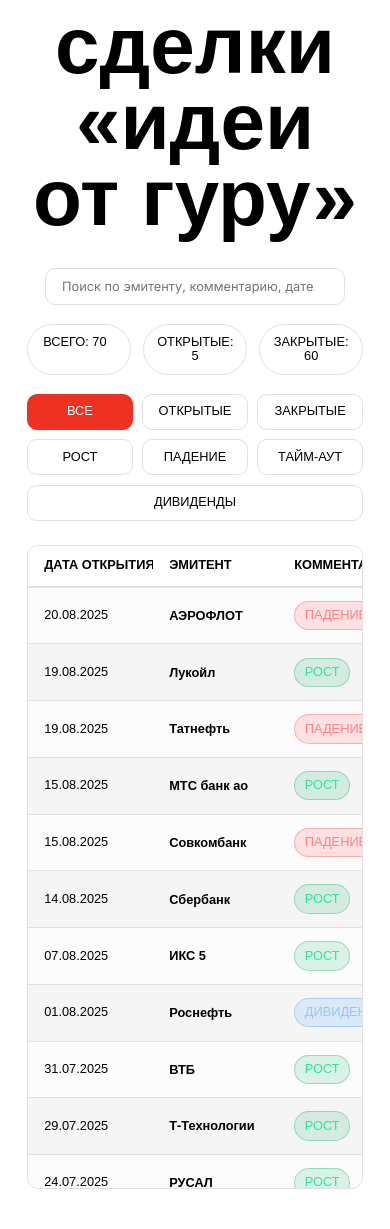
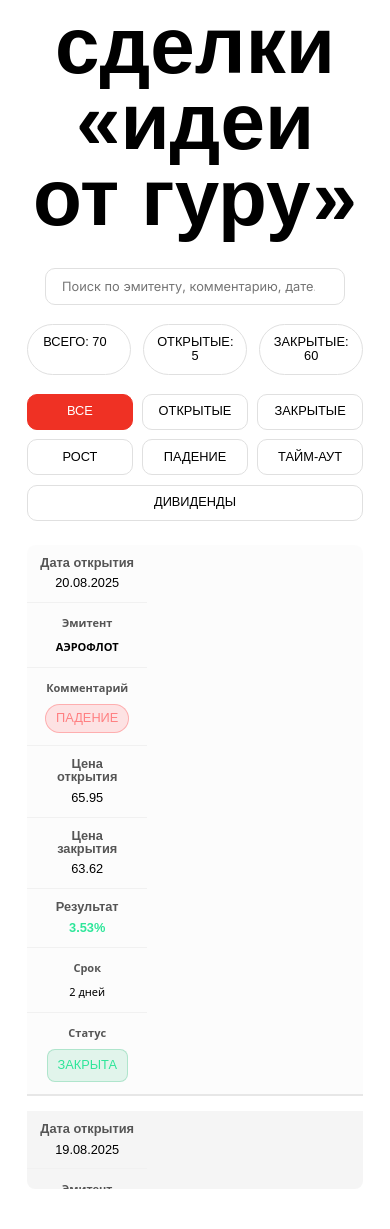
Before and after one commit to Nicesmall1/Test_4, a plain HTML site: page index.HTML in a window 390 px wide. Drawn offline with Linux system fonts and the light colour scheme.

Commit message:
Update index.HTML

```diff
--- a/index.HTML
+++ b/index.HTML
@@ -3,7 +3,7 @@
 <html lang="ru">
 <head>
 <meta charset="utf-8">
-<meta name="viewport" content="width=device-width, initial-scale=1.0">
+<meta name="viewport" content="width=device-width, initial-scale=1">
 <title>Идеи от гуру</title>
 <link rel="preconnect" href="https://fonts.googleapis.com">
 <link rel="preconnect" href="https://fonts.gstatic.com" crossorigin>
@@ -32,7 +32,7 @@ body{
 @media (max-width: 768px) {
   body {
     padding: 10px;
-    font-size: 14px;
+    font-size: 16px;
     -webkit-text-size-adjust: 100%;
   }
   h1 {
@@ -89,12 +89,14 @@ body{
     margin-bottom: 20px;
     max-height: calc(100vh - 250px);
     overflow-x: auto;
+    overflow-y: auto;
     -webkit-overflow-scrolling: touch;
     border-radius: 8px;
+    width: 100%;
   }
   table {
-    min-width: 800px;
     width: 100%;
+    min-width: 100%;
   }
   thead th, tbody td {
     padding: 10px 8px;
@@ -153,6 +155,10 @@ body{
   body {
     overflow-x: hidden;
     width: 100%;
+  }
+  /* Ensure table cells take full width */
+  .rwd-table, .rwd-table tbody, .rwd-table tr, .rwd-table td {
+    box-sizing: border-box;
   }
 
   /* Improve table readability */
@@ -246,54 +252,64 @@ button.filter.active{
   color:#FFFFFF;
   border-color:var(--accent);
 }
-.table-wrap{
-  overflow-x: auto;
-  -webkit-overflow-scrolling: touch;
-  border:1px solid var(--border);
-  border-radius:11.2px;
-  background:var(--card);
-  margin-bottom:32px;
-  max-height: calc(100vh - 200px);
-}
-table{
+.rwd-table{
   width:100%;
-  border-collapse:separate;
-  border-spacing:0;
-  min-width:1000px;
-  table-layout: fixed;
-}
-thead th{
-  position:sticky;
-  top:0;
-  background:var(--card);
-  color:var(--text);
+  border-collapse:collapse;
+  font:14px/1.45 system-ui, -apple-system, Segoe UI, Roboto, Arial, sans-serif;
+}
+.rwd-table th, .rwd-table td{
+  padding:10px 12px;
+  border-bottom:1px solid #e7e7e7;
+  vertical-align:top;
+}
+.rwd-table th{
   text-align:left;
-  padding:12.8px 16px;
-  border-bottom:2px solid var(--border);
-  font-family:Arial, sans-serif;
-  font-weight:700;
-  font-size:12.8px;
-  line-height:14.64px;
-  text-transform:uppercase;
-  white-space:nowrap;
-  z-index:10;
-}
-/* Выравнивание заголовков числовых столбцов по центру */
-thead th:nth-child(4),
-thead th:nth-child(5),
-thead th:nth-child(6) {
-  text-align: center;
-}
-tbody td{
-  padding:12.8px 16px;
-  border-bottom:1px solid var(--border);
-  vertical-align:middle;
-  font-family:Arial, sans-serif;
-  font-weight:400;
-  font-size:12.8px;
-  line-height:1.2;
-  white-space: nowrap;
-  word-wrap: break-word;
+  font-weight:600;
+  background:#fafafa;
+}
+.rwd-table tbody tr:hover{
+  background:#fcfcfc;
+}
+
+/* десктоп: правый край для числовых колонок */
+@media (min-width: 801px){
+  .num {
+    text-align:right;
+    font-variant-numeric: tabular-nums;
+  }
+}
+
+@media (max-width: 800px) {
+  .rwd-table thead {
+    display: none;
+  }
+  .rwd-table, .rwd-table tbody, .rwd-table tr, .rwd-table td {
+    display: block;
+    width: 100%;
+    box-sizing: border-box;
+  }
+  .rwd-table tr {
+    margin-bottom: 15px;
+    border-bottom: 2px solid #e7e7e7;
+  }
+  .rwd-table td {
+    display: flex;
+    flex-direction: column;
+    align-items: center;
+    word-break: break-word;
+    padding: 12px 15px;
+    border-bottom: 1px solid #f1f1f1;
+    text-align: center;
+  }
+  .rwd-table td:last-child {
+    border-bottom: 0;
+  }
+  .rwd-table td::before {
+    content: attr(data-label);
+    font-weight: 600;
+    margin-bottom: 8px;
+    color: #555;
+  }
 }
 .bold-emitent {
   font-weight: 700;
@@ -450,7 +466,7 @@ tfoot td{
     </div>
   </div>
   <div class="table-wrap">
-    <table id="signals">
+    <table id="signals" class="rwd-table">
       <thead>
         <tr>
           <th>Дата открытия</th>
@@ -2522,6 +2538,7 @@ document.addEventListener('DOMContentLoaded', function() {
   const data = JSON.parse(document.getElementById('data').textContent);
   const expectedKeys = ["Дата открытия","Эмитент","Комментарий","Цена открытия","Цена закрытия","Результат","Срок"];
   const tbody = document.querySelector('#signals tbody');
+  const tbodyEl = tbody; // Add reference for search functionality
   function badgeClass(t){
     const s=(t||'').toLowerCase();
     if(s==='рост') return 'badge-up';
@@ -2559,14 +2576,14 @@ document.addEventListener('DOMContentLoaded', function() {
     const res=(row['Результат']||'').toString().trim();
     const resHtml = res ? (res.startsWith('-')?`<span class='negative'>${res}</span>`:`<span class='positive'>${res}</span>`) : '';
     tr.innerHTML = `
-      <td class="cell-date" data-sort="${dateSortVal(row['Дата открытия'])}">${row['Дата открытия']||''}</td>
-      <td class="bold-emitent">${row['Эмитент']||''}</td>
-      <td><span class="badge ${badgeClass(row['Комментарий'])}">${row['Комментарий']||''}</span></td>
-      <td class="cell-num" data-sort="${numSortVal(row['Цена открытия'])}">${row['Цена открытия']??''}</td>
-      <td class="cell-num" data-sort="${numSortVal(row['Цена закрытия'])}">${row['Цена закрытия']??''}</td>
-      <td class="cell-num" data-sort="${numSortVal(row['Результат'])}">${resHtml}</td>
-      <td style="white-space: nowrap">${row['Срок']||''}</td>
-      <td><span class="status ${statusClass}">${status}</span></td>`;
+      <td class="cell-date" data-sort="${dateSortVal(row['Дата открытия'])}" data-label="Дата открытия">${row['Дата открытия']||''}</td>
+      <td class="bold-emitent" data-label="Эмитент">${row['Эмитент']||''}</td>
+      <td data-label="Комментарий"><span class="badge ${badgeClass(row['Комментарий'])}">${row['Комментарий']||''}</span></td>
+      <td class="cell-num num" data-sort="${numSortVal(row['Цена открытия'])}" data-label="Цена открытия">${row['Цена открытия']??''}</td>
+      <td class="cell-num num" data-sort="${numSortVal(row['Цена закрытия'])}" data-label="Цена закрытия">${row['Цена закрытия']??''}</td>
+      <td class="cell-num" data-sort="${numSortVal(row['Результат'])}" data-label="Результат">${resHtml}</td>
+      <td style="white-space: nowrap" data-label="Срок">${row['Срок']||''}</td>
+      <td data-label="Статус"><span class="status ${statusClass}">${status}</span></td>`;
     tbody.appendChild(tr);
   });
   // KPIs
@@ -2580,11 +2597,12 @@ document.addEventListener('DOMContentLoaded', function() {
 
   // search
   const searchBox=document.getElementById('searchBox');
-  searchBox.addEventListener('input',()=>{
-    const q=searchBox.value.trim().toLowerCase();
-    Array.from(tbodyEl.querySelectorAll('tr')).forEach(tr=>{
-      const text=tr.textContent.toLowerCase();
-      tr.style.display = text.includes(q)?'table-row':'none';
+  searchBox.addEventListener('input', function() {
+    const q = this.value.trim().toLowerCase();
+    const rows = tbody.querySelectorAll('tr');
+    rows.forEach(tr => {
+      const text = tr.textContent.toLowerCase();
+      tr.style.display = text.includes(q) ? '' : 'none';
     });
   });
 
@@ -2599,23 +2617,60 @@ document.addEventListener('DOMContentLoaded', function() {
       applyFilters();
     });
   });
-  function applyFilters(){
-    const rows=Array.from(tbodyEl.querySelectorAll('tr'));
-    rows.forEach(tr=>{
-      tr.style.display='';
-      const status=tr.dataset.status; const comment=tr.dataset.comment||'';
-      if(activeFilter==='all') return;
-      if(activeFilter==='open' && status!=='open') tr.style.display='none';
-      else if(activeFilter==='closed' && status!=='closed') tr.style.display='none';
-      else if(activeFilter.startsWith('comment:')){
-        const key=activeFilter.split(':')[1];
-        if(key==='див'){ if(!comment.includes('дивиден')) tr.style.display='none'; }
-        else if(!comment.includes(key)) tr.style.display='none';
+  function applyFilters() {
+    const rows = tbody.querySelectorAll('tr');
+    const searchQuery = searchBox.value.trim().toLowerCase();
+
+    rows.forEach(tr => {
+      const status = tr.dataset.status;
+      const comment = tr.dataset.comment || '';
+      const text = tr.textContent.toLowerCase();
+
+      // Apply filter
+      let shouldShow = true;
+      if (activeFilter !== 'all') {
+        if (activeFilter === 'open' && status !== 'open') shouldShow = false;
+        else if (activeFilter === 'closed' && status !== 'closed') shouldShow = false;
+        else if (activeFilter.startsWith('comment:')) {
+          const key = activeFilter.split(':')[1];
+          if (key === 'див') {
+            if (!comment.includes('дивиден')) shouldShow = false;
+          }
+          else if (!comment.includes(key)) shouldShow = false;
+        }
       }
+
+      // Apply search
+      if (shouldShow && searchQuery && !text.includes(searchQuery)) {
+        shouldShow = false;
+      }
+
+      tr.style.display = shouldShow ? '' : 'none';
     });
   }
 })();
 });
 </script>
+<noscript>
+  <div class="table-wrap">
+    <table class="rwd-table">
+      <thead>
+        <tr>
+          <th>Дата открытия</th>
+          <th>Эмитент</th>
+          <th>Комментарий</th>
+          <th>Цена открытия</th>
+          <th>Цена закрытия</th>
+          <th>Результат</th>
+          <th>Срок</th>
+          <th>Статус</th>
+        </tr>
+      </thead>
+      <tbody>
+        <!-- You can add static data here as a fallback -->
+      </tbody>
+    </table>
+  </div>
+</noscript>
 </body>
 </html>
```
